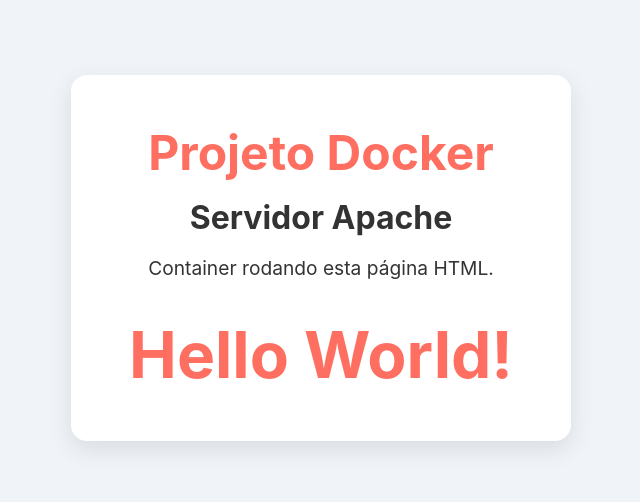
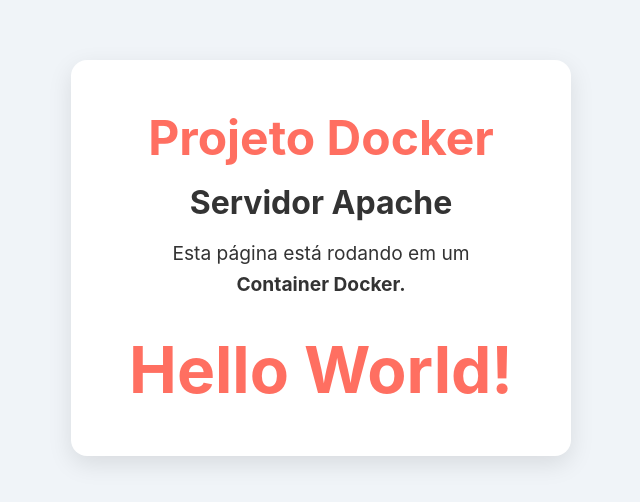
Before and after one commit to FGiacobe/Docker-Apache-Srv, a plain HTML site: page www/index.html in a window 1280 px wide. Shown: the part 142-644 px from the top of the page, without its empty margins (319-959 px from the left). Drawn offline with Linux system fonts and the light colour scheme.

Commit message:
Updated index.html

```diff
--- a/www/index.html
+++ b/www/index.html
@@ -73,7 +73,10 @@
   <div class="card">
     <h1>Projeto Docker</h1>
     <h2>Servidor Apache</h2>
-    <p>Container rodando esta página HTML.</p>
+    <p>
+	Esta página está rodando em um <br/>
+	<strong>Container Docker.</strong>
+    </p>
     <div class="hello">Hello World!</div>
   </div>
 </body>
```
